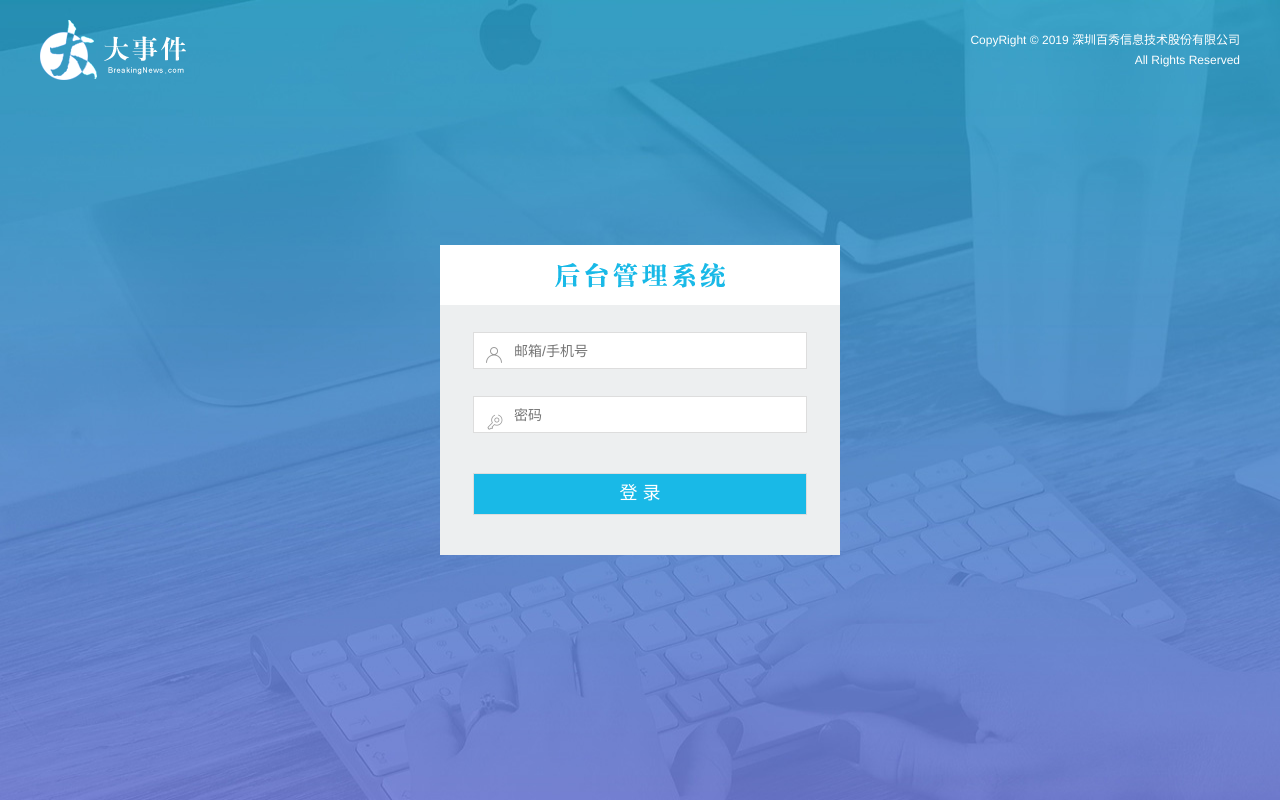
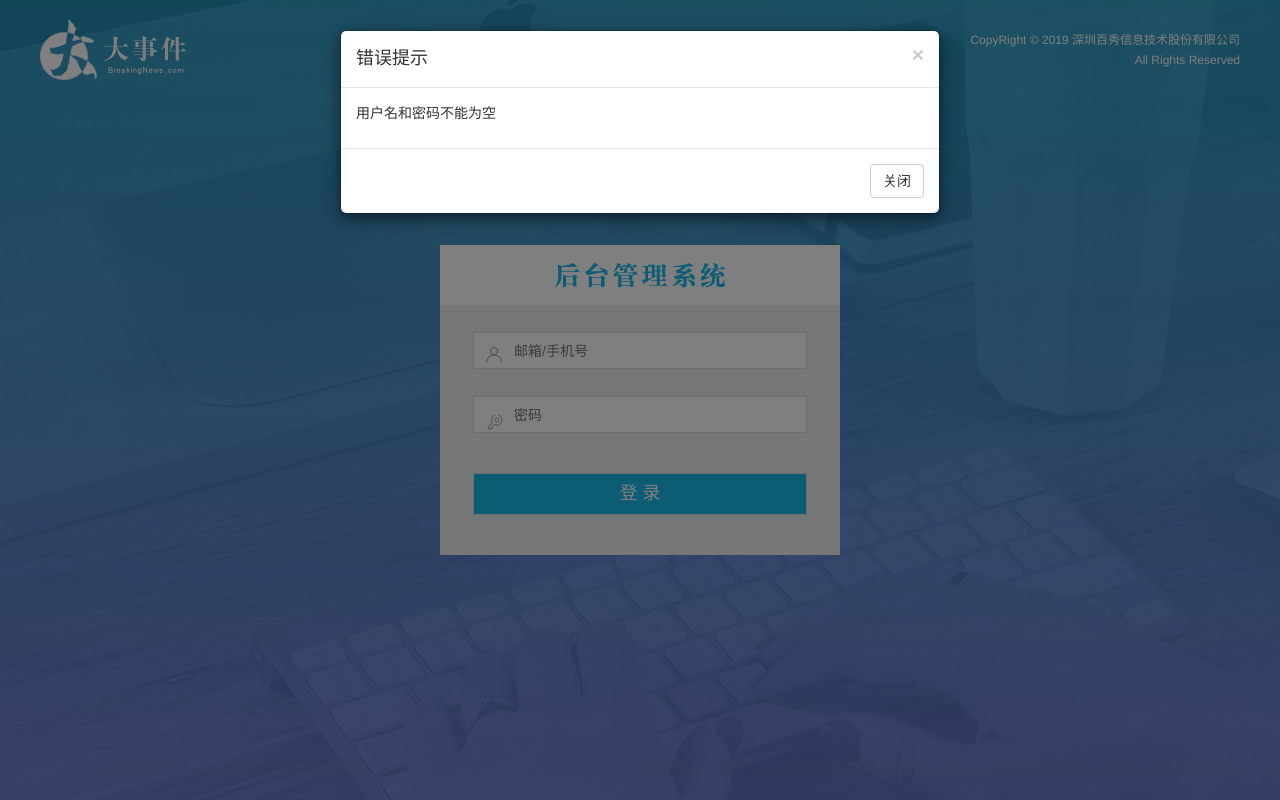
Before and after one commit to yhs810777103/bigevent, a plain HTML site: page web_back/login.html in a window 1280 px wide. Both pictures are taken after a click on the button "登 录". Drawn offline with Linux system fonts and the light colour scheme.

Commit message:
用户登录和退出

```diff
--- a/web_back/login.html
+++ b/web_back/login.html
@@ -12,13 +12,31 @@
   </head>
 
   <body>
-
+<!-- 错误提示模态框 -->
+      <div class="modal fade">
+        <div class="modal-dialog">
+          <div class="modal-content">
+            <div class="modal-header">
+              <button type="button" class="close" data-dismiss="modal" aria-label="Close"><span aria-hidden="true">&times;</span></button>
+              <h4 class="modal-title">错误提示</h4>
+            </div>
+            <div class="modal-body">
+              <p id="pRequest"></p>
+            </div>
+            <div class="modal-footer">
+              <button type="button" class="btn btn-default" data-dismiss="modal">关闭</button>
+              <!-- <button type="button" class="btn btn-primary">Save changes</button> -->
+            </div>
+          </div><!-- /.modal-content -->
+        </div><!-- /.modal-dialog -->
+      </div><!-- /.modal -->
+<!-- 顶部样式 -->
     <div class="main_wrap">
       <div class="header">
         <a href="#" class="logo"><img src="images/logo.png" alt=""/></a>
         <div class="copyright">CopyRight © 2019 深圳百秀信息技术股份有限公司<br />All Rights Reserved</div>
       </div>
-
+<!-- 用户名和密码区域 -->
       <div class="login_form_con">
         <div class="login_title"></div>
         <form class="login_form">
@@ -32,6 +50,31 @@
       </div>
     </div>
 
-
+  <script src="./js/lib/jquery-1.12.4.min.js"></script>
+  <script src="./js/bootstrap/js/bootstrap.min.js"></script>
+  <script>
+      // 思路
+      // 给按钮添加点击事件
+      // 1. 收集用户的信息，进行简单的判断
+      // 2. ajax请求
+      // 3. 根据结果给反馈
+     $('#btnLogin').click(function(){
+       var userName=$('#userName').val();
+       var password=$('#password').val();
+       if(userName=='' || password==''){
+           $('#pRequest').html('用户名和密码不能为空');
+           $('.modal').modal('show')
+         }else{
+            $.post('http://localhost:8000/admin/login',{user_name:userName,password:password},function(res){
+              if(res.code==200){
+                window.location.href='./index.html';
+              }else{
+                $('#pRequest').html(res.msg);
+                $('.modal').modal('show')
+              }
+            })
+         }
+     })
+  </script>
   </body>
 </html>
```
Also changed, not shown: web_back/index.html (+20 -3 lines), web_back/js/utils/user.js (added).
